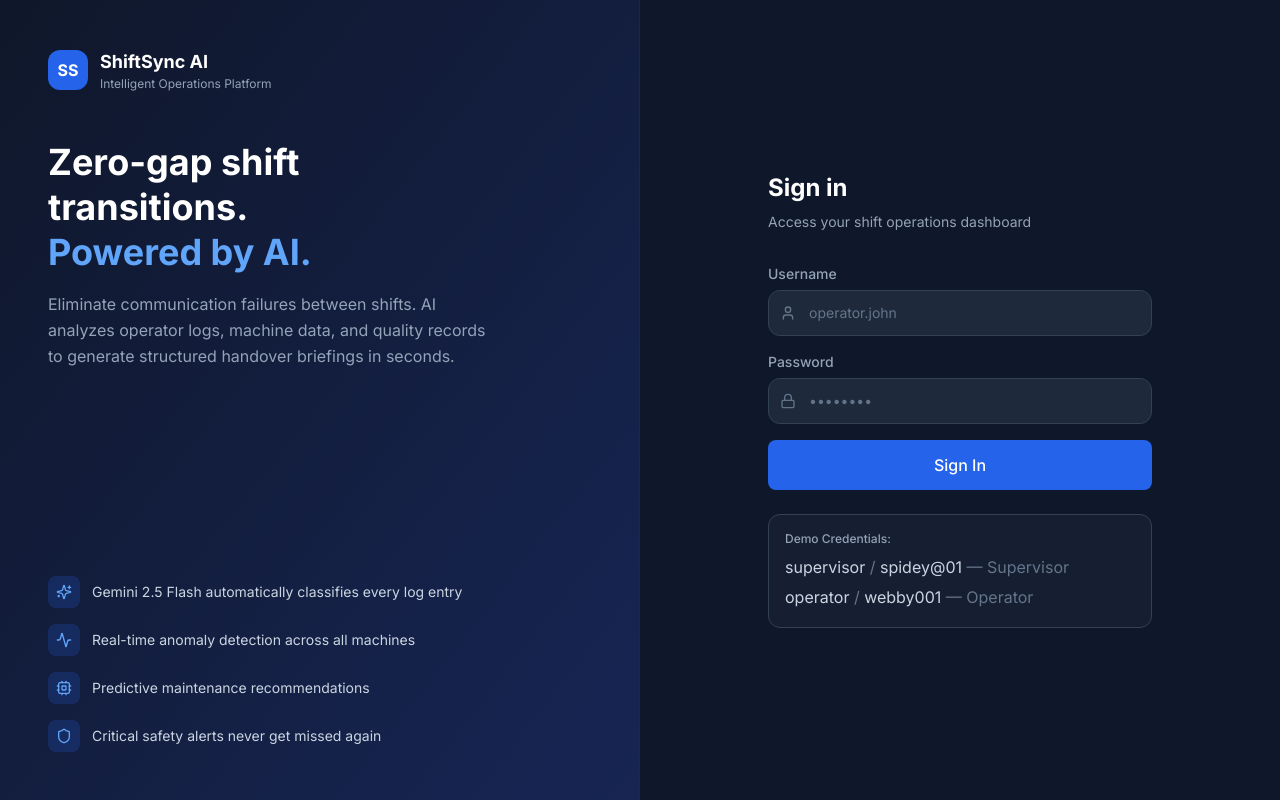
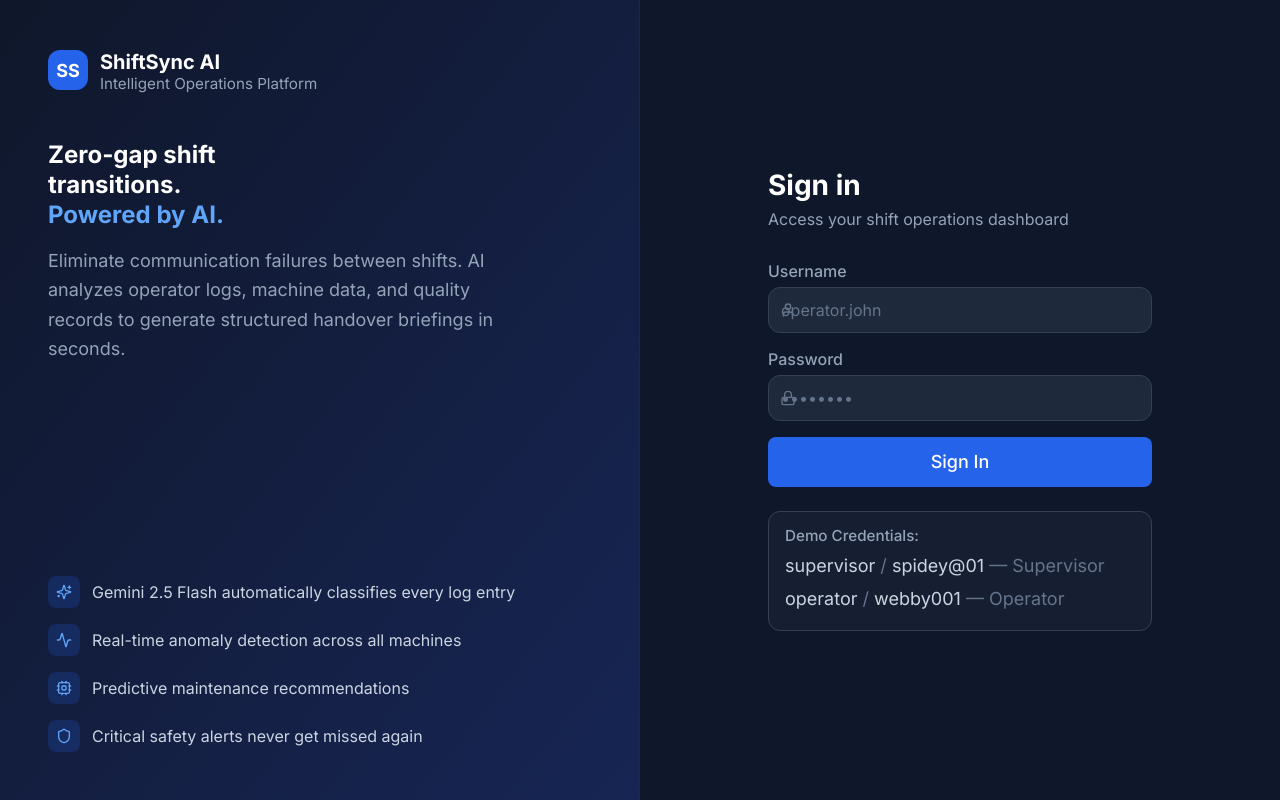
Before and after one commit to neeti26/AIBuilderCup, a React (Vite) app in the folder shiftsync/frontend/: page /login in a window 1280 px wide. Built offline with nearby package versions, Linux system fonts and the light colour scheme; no server answers.

Commit message:
fix: significantly increase font sizes across entire app with !important to override Tailwind; add more padding and spacing for better readability

```diff
--- a/shiftsync/frontend/src/index.css
+++ b/shiftsync/frontend/src/index.css
@@ -16,21 +16,32 @@
     font-family: 'Inter', system-ui, sans-serif;
     background-color: #0f172a;
     color: #e2e8f0;
-    font-size: 1rem; /* Larger base font */
+    font-size: 1.125rem !important; /* Much larger base font */
   }
 
-  /* Larger text throughout the app */
-  h1 { font-size: 1.5rem; font-weight: 700; }
-  h2 { font-size: 1.25rem; font-weight: 600; }
-  h3 { font-size: 1.125rem; font-weight: 600; }
-  p { font-size: 1rem; line-height: 1.6; }
-  .text-sm { font-size: 0.95rem; }
-  .text-base { font-size: 1rem; }
-  .text-lg { font-size: 1.125rem; }
-  .text-xl { font-size: 1.25rem; }
-  label { font-size: 0.95rem; font-weight: 500; }
-  button { font-size: 0.95rem; font-weight: 500; }
-  input, select, textarea { font-size: 1rem; }
+  /* Force larger text throughout the app — !important to override Tailwind */
+  h1 { font-size: 1.875rem !important; font-weight: 700; }
+  h2 { font-size: 1.5rem !important; font-weight: 600; }
+  h3 { font-size: 1.25rem !important; font-weight: 600; }
+  p { font-size: 1.125rem !important; line-height: 1.6; }
+  .text-xs { font-size: 0.95rem !important; }
+  .text-sm { font-size: 1rem !important; }
+  .text-base { font-size: 1.125rem !important; }
+  .text-lg { font-size: 1.25rem !important; }
+  .text-xl { font-size: 1.5rem !important; }
+  .text-2xl { font-size: 1.75rem !important; }
+  label { font-size: 1rem !important; font-weight: 500; }
+  button { font-size: 1rem !important; font-weight: 500; padding: 0.75rem 1.5rem !important; }
+  input, select, textarea { font-size: 1.125rem !important; padding: 0.75rem !important; }
+
+  /* Larger sidebar text */
+  .sidebar-text, nav a, .nav-label { font-size: 1rem !important; }
+
+  /* Larger badge text */
+  .badge-text, [class*="badge"] { font-size: 0.875rem !important; }
+
+  /* Larger table/card text */
+  .card-text, [class*="card"] p, [class*="card"] span { font-size: 1rem !important; }
 
   /* Custom scrollbar */
   ::-webkit-scrollbar {
@@ -88,6 +99,16 @@
     background-size: 200% 100%;
   }
 }
+
+/* Layout spacing — more breathing room */
+main { padding: 1.5rem !important; }
+.card, [class*="Card"] { padding: 1.5rem !important; gap: 1rem !important; }
+.space-y-6 > * { margin-bottom: 1.5rem !important; }
+.gap-4 { gap: 1.5rem !important; }
+.gap-6 { gap: 2rem !important; }
+.p-6 { padding: 1.5rem !important; }
+.p-8 { padding: 2rem !important; }
+.py-6 { padding-top: 1.5rem !important; padding-bottom: 1.5rem !important; }
 
 /* Print styles — handover report ready for PDF/physical handover */
 @media print {
```
